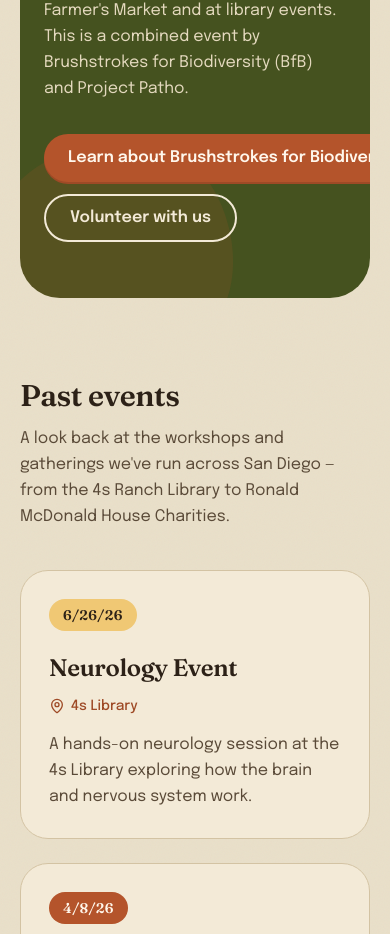
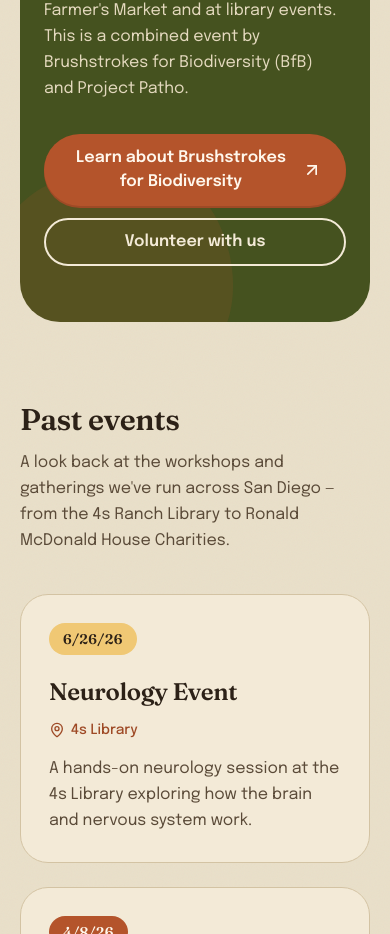
Before and after one commit to dhyantsoni/project-patho, a Next.js app: page /events in a window 390 px wide. Shown: the part 1798-2732 px from the top of the page. Built offline with nearby package versions, Linux system fonts and the light colour scheme.

Commit message:
Fix Events mobile CTA clipping: allow wrap and full-width buttons on small screens

```diff
--- a/src/app/events/page.tsx
+++ b/src/app/events/page.tsx
@@ -205,23 +205,26 @@ const EventsPage = (): React.ReactElement => {
                       ))}
                   </div>
 
-                  <div className="mt-8 flex flex-wrap gap-3">
+                  <div className="mt-8 flex flex-col gap-3 sm:flex-row sm:flex-wrap">
                     {cardsForKids.link ? (
                       <a
                         href={cardsForKids.link}
                         target="_blank"
                         rel="noopener noreferrer"
-                        className={cn(buttonVariants({ variant: "primary", size: "md" }))}
+                        className={cn(
+                          buttonVariants({ variant: "primary", size: "md" }),
+                          "h-auto min-h-12 w-full whitespace-normal py-3 text-center sm:w-auto",
+                        )}
                       >
                         Learn about Brushstrokes for Biodiversity
-                        <ArrowUpRight aria-hidden="true" className="h-5 w-5" />
+                        <ArrowUpRight aria-hidden="true" className="h-5 w-5 shrink-0" />
                       </a>
                     ) : null}
                     <Link
                       href="/join"
                       className={cn(
                         buttonVariants({ variant: "outline", size: "md" }),
-                        "border-[#F3EAD7] text-[#F3EAD7] hover:bg-[#F3EAD7] hover:text-moss-deep",
+                        "w-full border-[#F3EAD7] text-[#F3EAD7] hover:bg-[#F3EAD7] hover:text-moss-deep sm:w-auto",
                       )}
                     >
                       Volunteer with us
```
